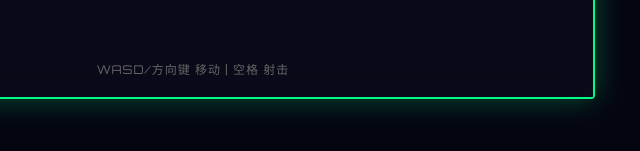
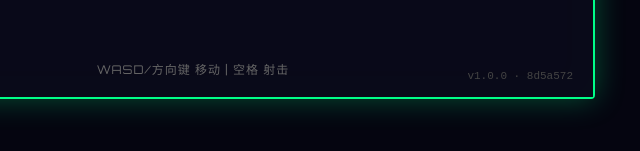
Before and after one commit to hexwarrior6/space-shooter-game, a plain HTML site: page index.html in a window 1280 px wide. Shown: the part 603-754 px from the top of the page, 447-1087 px from the left. Drawn offline with Linux system fonts and the light colour scheme.

Commit message:
Add version info display on start screen
Co-Authored-By: Claude Opus 4.7 <noreply@anthropic.com>

```diff
--- a/index.html
+++ b/index.html
@@ -145,6 +145,15 @@
             font-size: 12px;
             letter-spacing: 1px;
         }
+
+        .version-info {
+            position: absolute;
+            bottom: 15px;
+            right: 20px;
+            color: #444;
+            font-size: 11px;
+            font-family: monospace;
+        }
     </style>
 </head>
 <body>
@@ -165,6 +174,7 @@
             <div class="final-score" id="finalScore" style="display: none;">最终得分: <span>0</span></div>
             <button class="start-btn" id="startBtn">开始游戏</button>
             <div class="controls-hint">WASD/方向键 移动 | 空格 射击</div>
+            <div class="version-info">v1.0.0 · 8d5a572</div>
         </div>
     </div>
 
```
